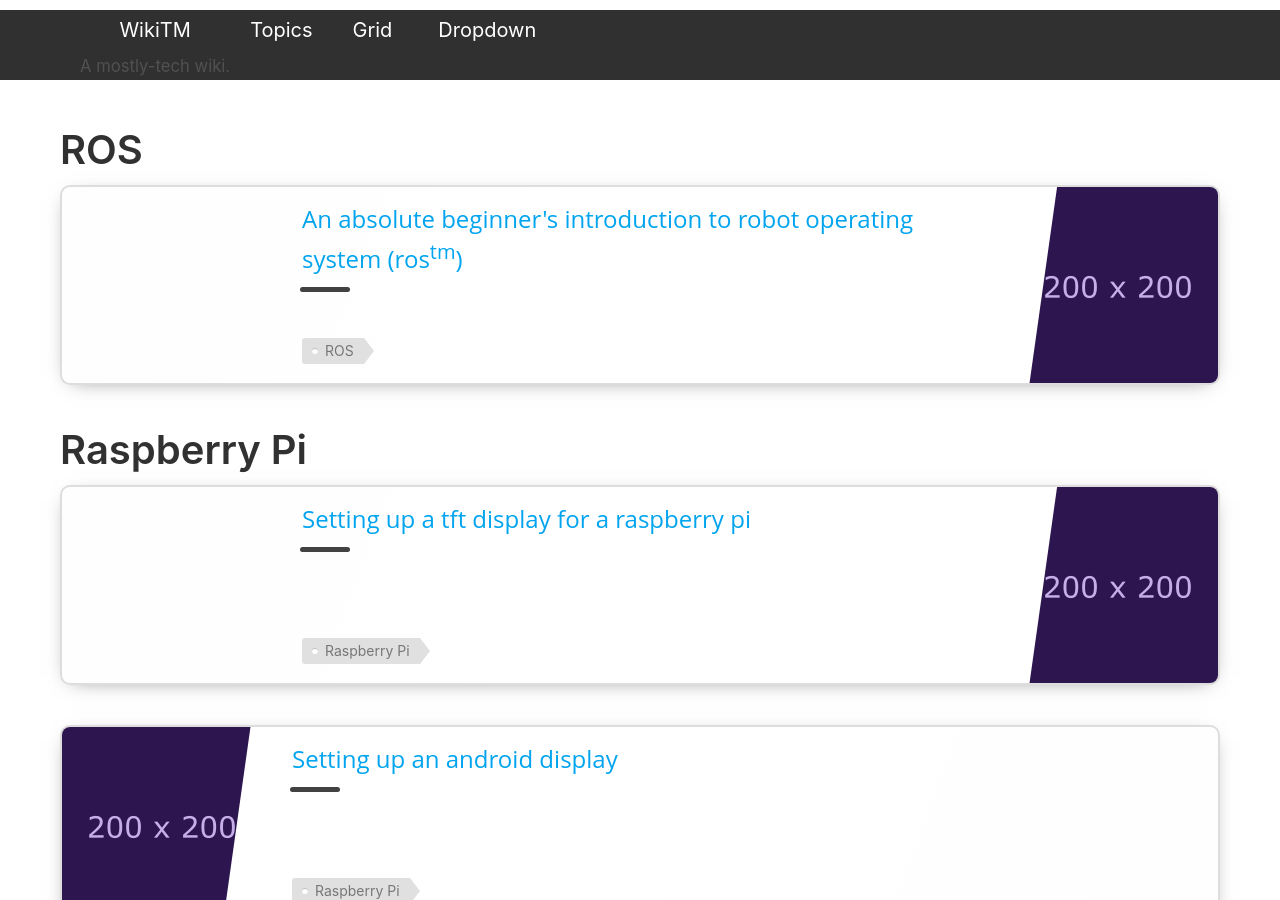
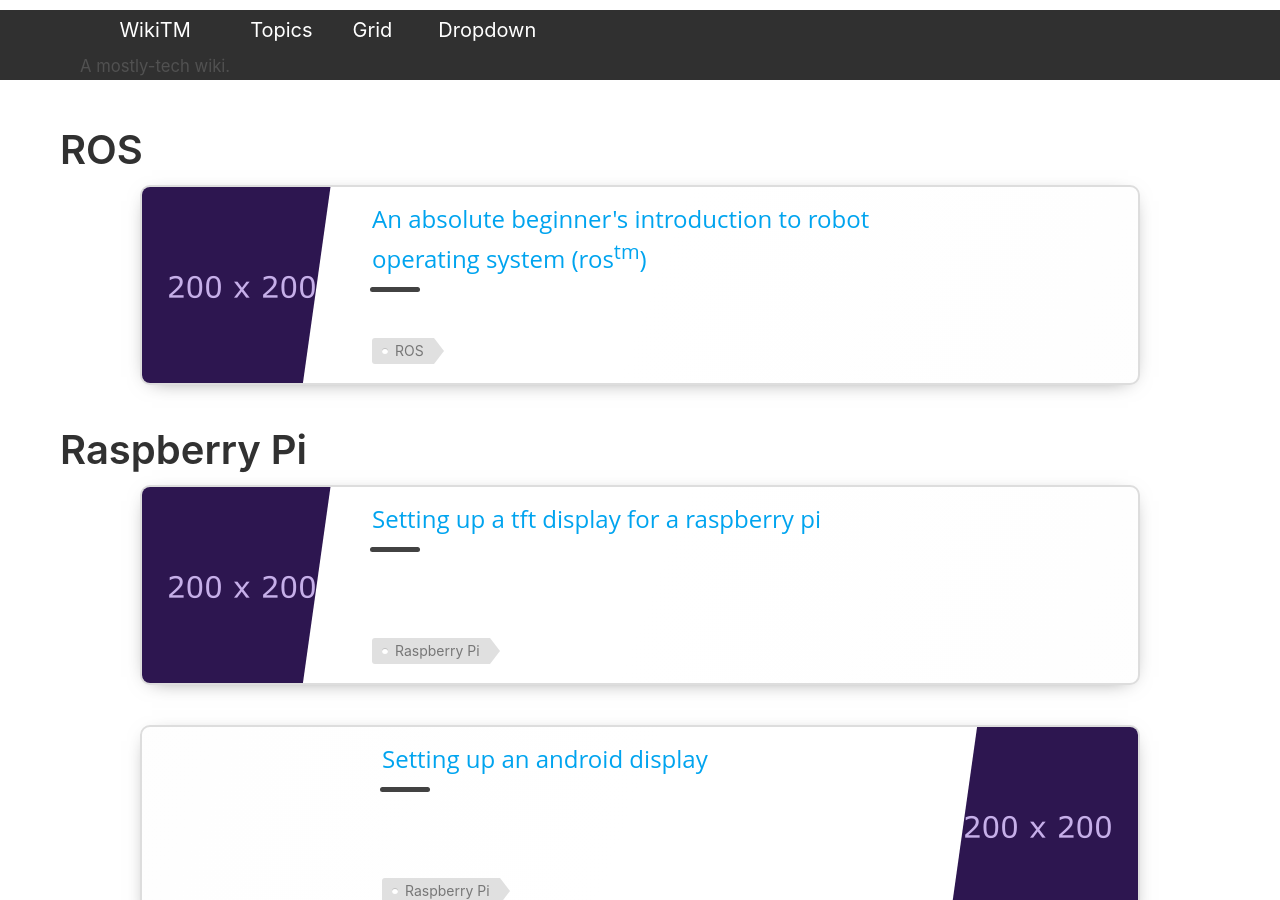
Before and after one commit to tejaswid/wikitm, a Jekyll site: the page built from grid.html, in a window 1280 px wide and 900 px high. Built offline with Jekyll 4.4.1, drawn with Linux system fonts in a browser that asks for light colours.

Commit message:
went back

```diff
--- a/grid.html
+++ b/grid.html
@@ -3,7 +3,6 @@ layout: default
 title: Grid
 ---
 <section style="position:relative"></section>
-    <div class="card-container"></div>
     {% assign ordered_collections = site.collections | sort: 'sequence' %}
     {% for coll in ordered_collections %}
 
@@ -16,7 +15,7 @@ title: Grid
         <div>
             <a href='{{ site.baseurl | append:"/" | append:coll.label | append:"/" }}'><h1>{{ coll.menu_heading }}</h1></a>
         </div>
-
+        <div class="card-container">
             {% for file in site[coll.label] %}
                 {% if file.name contains "index" %}
                     {% continue %}
@@ -42,12 +41,12 @@ title: Grid
                             </div>
                             {% endif %}
                             <div class="card-tagbox">
-                                <span class="card-tag"> {{ coll.menu_heading }} </span>
+                                <span class="card-tag">{{ coll.menu_heading }}</span>
                             </div>
                         </div>
                     </div>
                 </div>
             {% endfor %}
+        </div>
     {% endfor %}
-    </div>
 </section>
```
Lines whose indentation alone changed are shown as unchanged.
